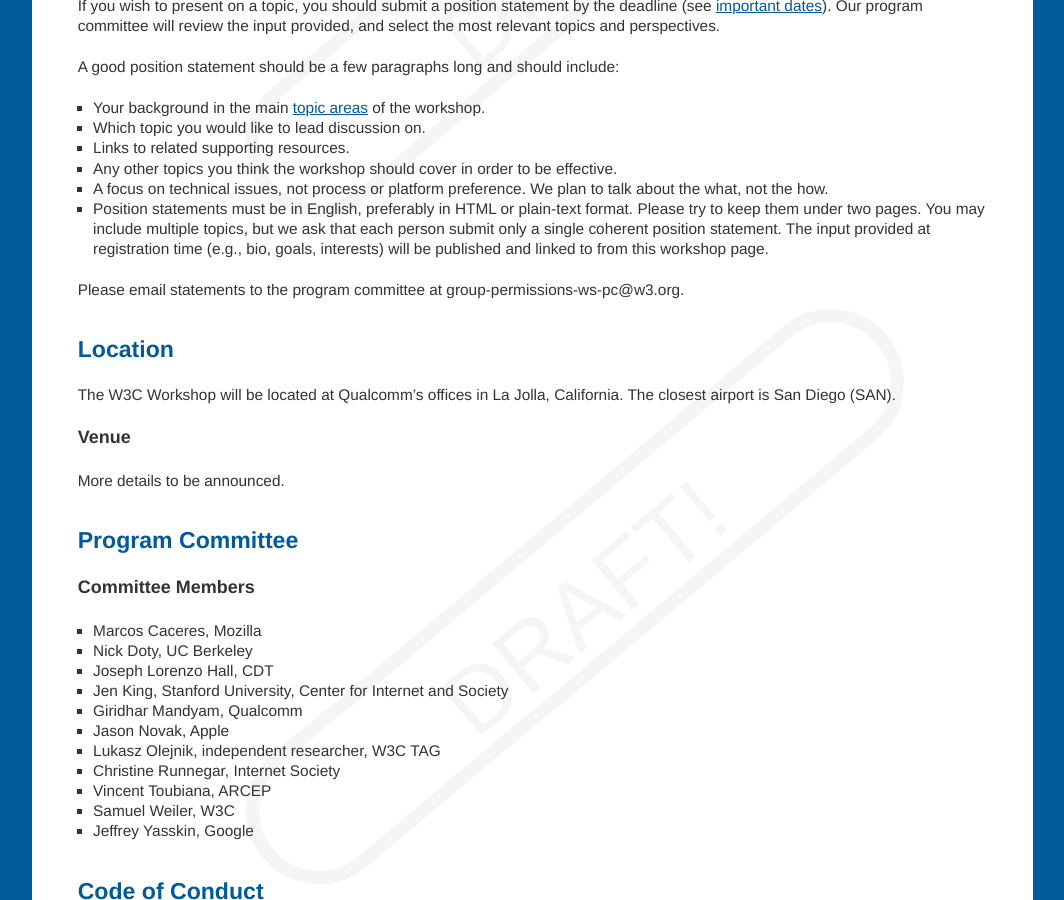
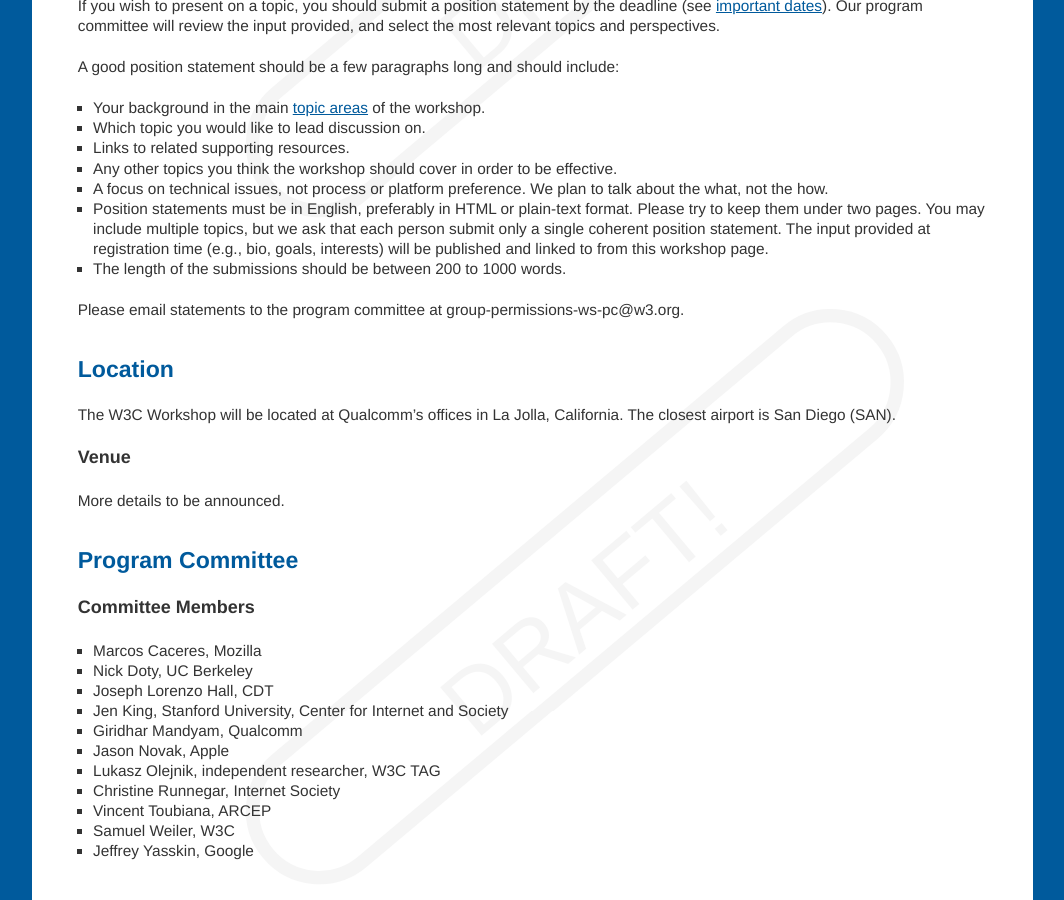
Before and after one commit to w3c/permissions-ws-2018, a Jekyll site: the page built from cfp.md, in a window 1280 px wide and 900 px high, scrolled down 1814 px. Shown: the whole window, without its empty margins (108-1172 px from the left). Built offline with Jekyll 4.4.1, drawn with Linux system fonts in a browser that asks for light colours; our own code applies the rules of GitHub Pages for plain Markdown files.

Commit message:
word limit for submissions

```diff
--- a/cfp.md
+++ b/cfp.md
@@ -66,6 +66,7 @@ A good position statement should be a few paragraphs long and should include:
 * Any other topics you think the workshop should cover in order to be effective.
 * A focus on technical issues, not process or platform preference. We plan to talk about the what, not the how.
 * Position statements must be in English, preferably in HTML or plain-text format. Please try to keep them under two pages. You may include multiple topics, but we ask that each person submit only a single coherent position statement. The input provided at registration time (e.g., bio, goals, interests) will be published and linked to from this workshop page.
+* The length of the submissions should be between 200 to 1000 words.
 
 Please email statements to the program committee at group-permissions-ws-pc@w3.org.
 
```
